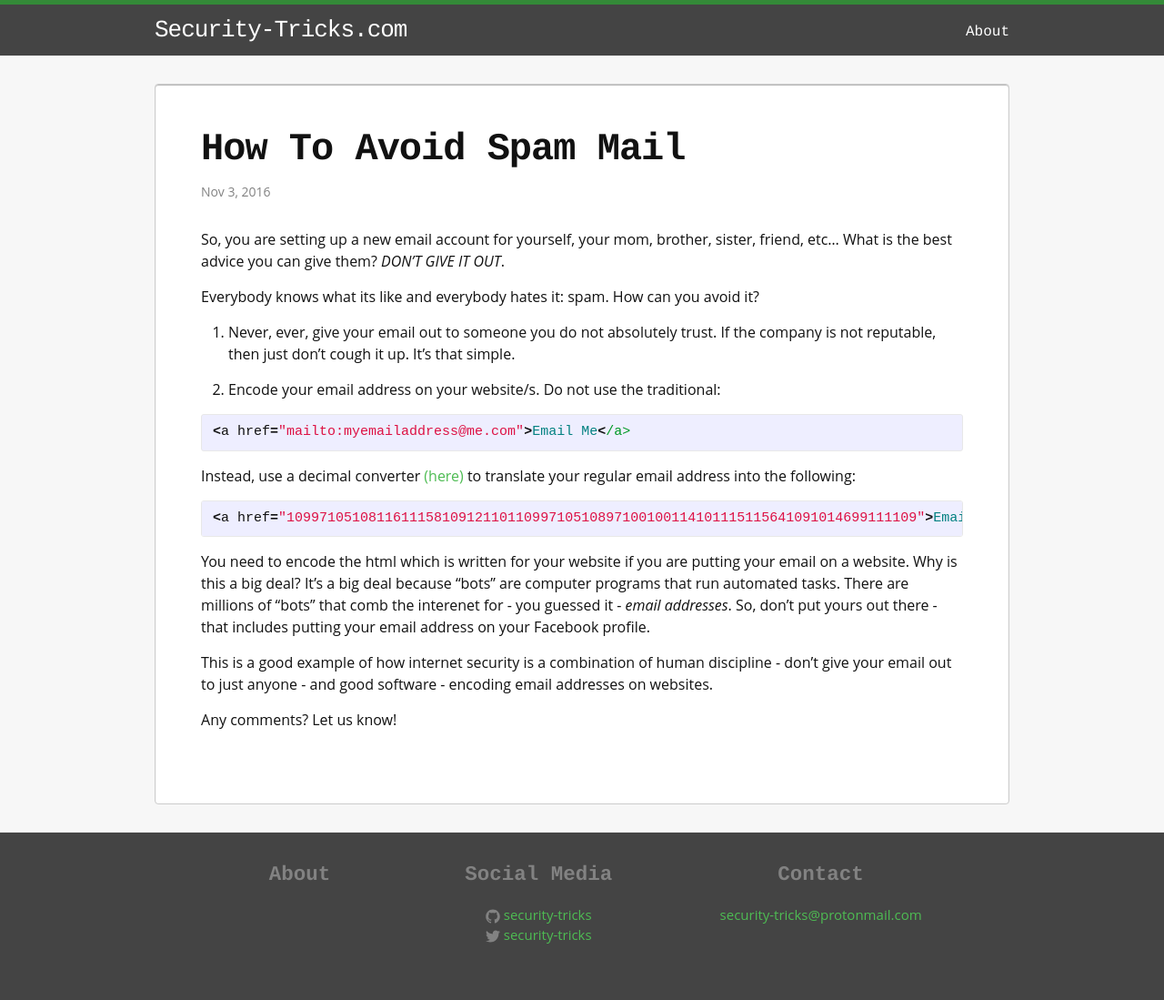
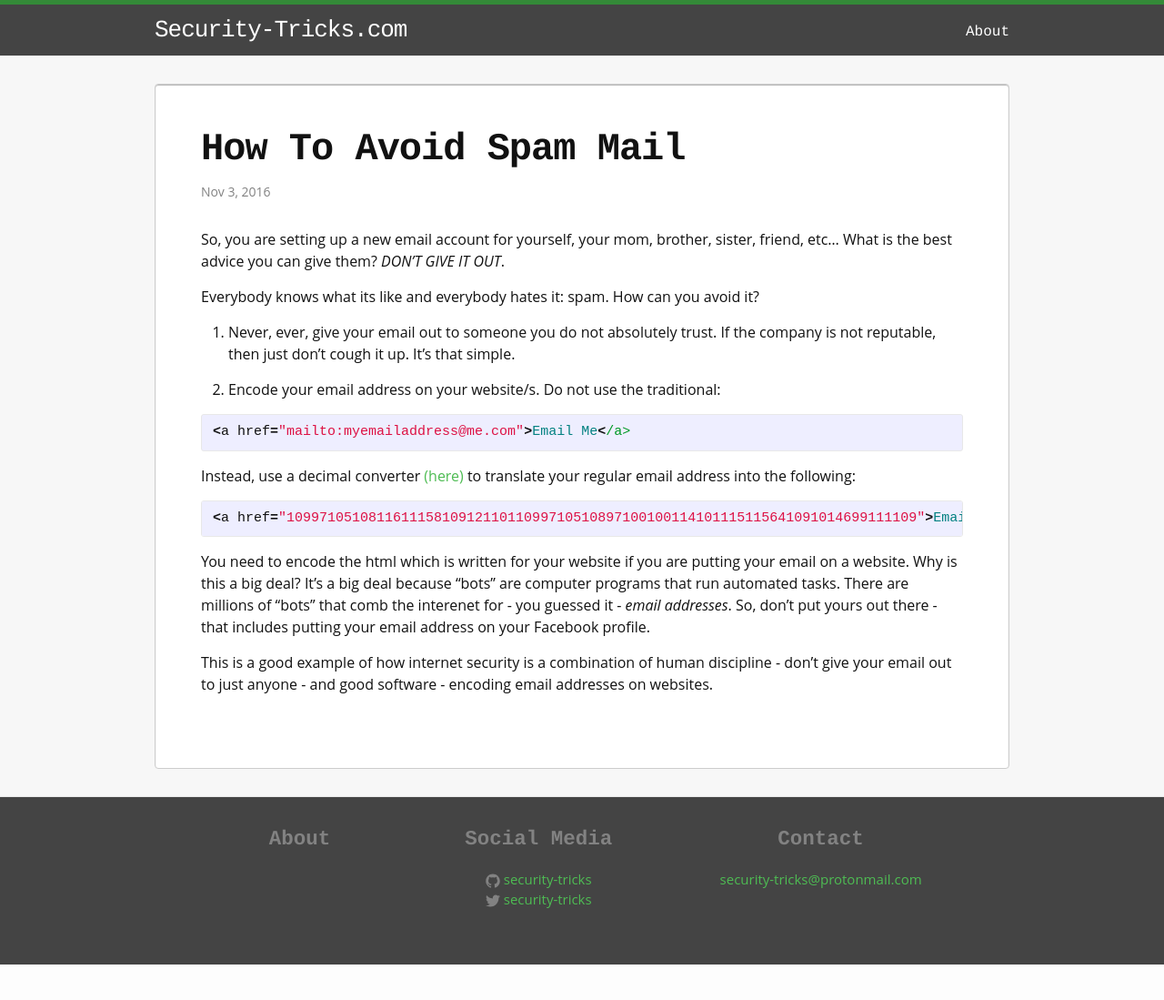
Before and after one commit to security-tricks/security-tricks, a Jekyll site: the page built from _posts/2016-11-03-how-to-avoid-spam-mail.md, in a window 1280 px wide. Shown: the whole page at 91% size. Built offline with Jekyll 4.4.1, drawn with Linux system fonts in a browser that asks for light colours; after the commit the page ends 1060 px from its top, so only the background shows below that.

Commit message:
Updated '_posts/2016-11-03-how-to-avoid-spam-mail.md' via CloudCannon

```diff
--- a/_posts/2016-11-03-how-to-avoid-spam-mail.md
+++ b/_posts/2016-11-03-how-to-avoid-spam-mail.md
@@ -21,5 +21,3 @@ Instead, use a decimal converter [(here)](https://www.branah.com/ascii-converter
 You need to encode the html which is written for your website if you are putting your email on a website. Why is this a big deal? It’s a big deal because “bots” are computer programs that run automated tasks. There are millions of “bots” that comb the interenet for - you guessed it - *email addresses*. So, don’t put yours out there - that includes putting your email address on your Facebook profile.
 
 This is a good example of how internet security is a combination of human discipline - don’t give your email out to just anyone - and good software - encoding email addresses on websites.
-
-Any comments? Let us know!
```
